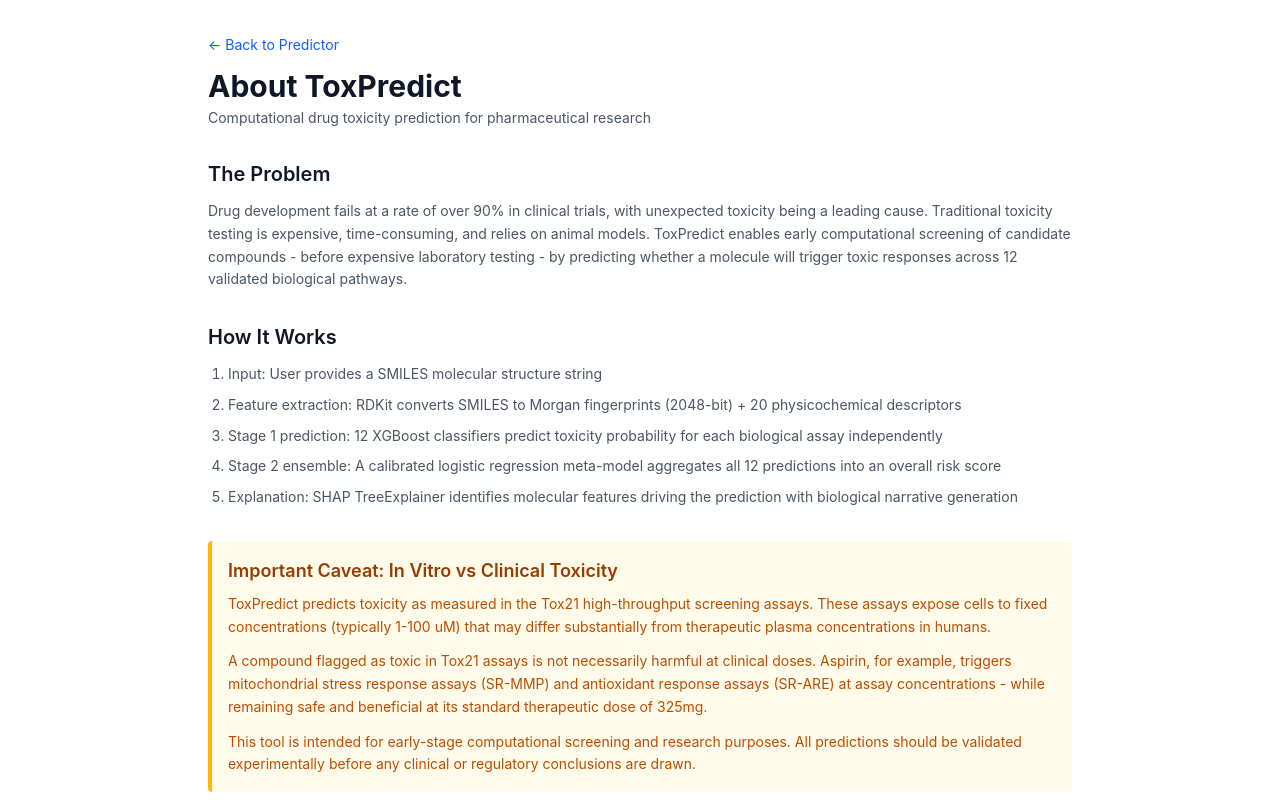
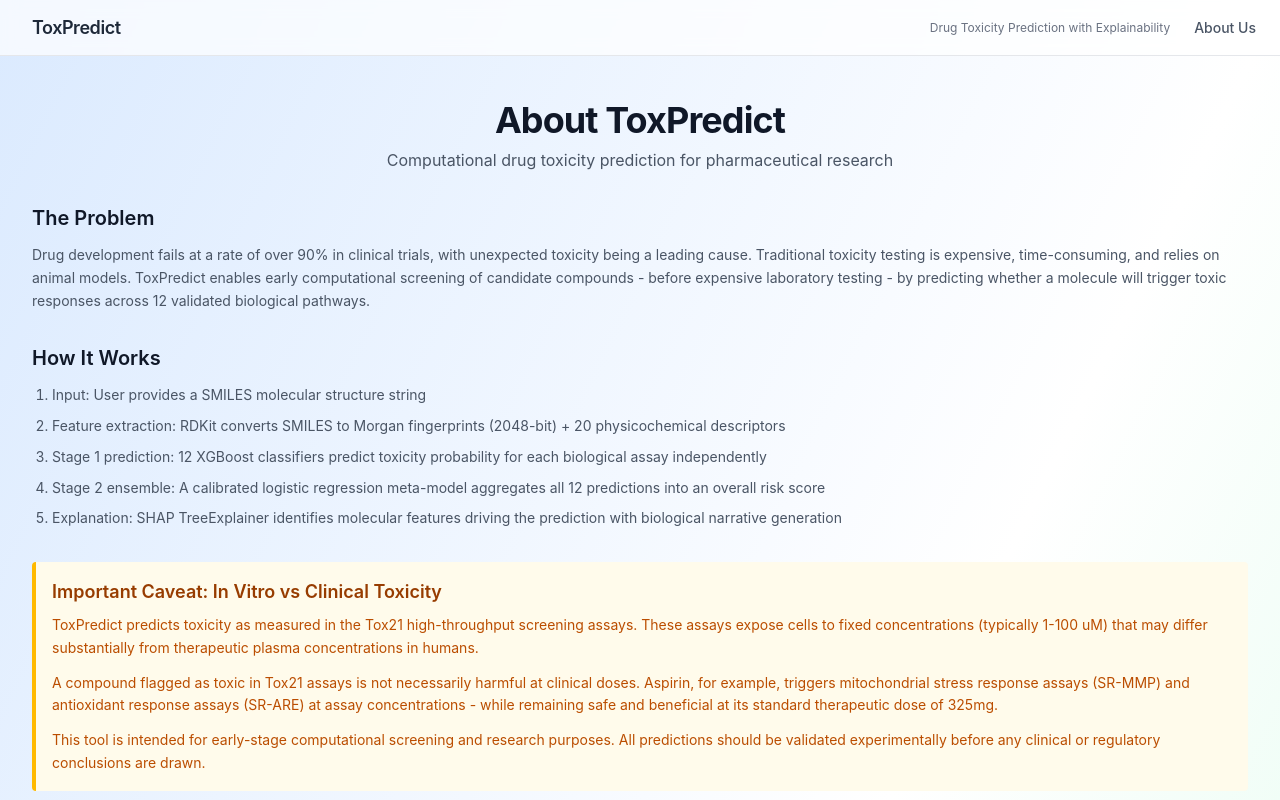
Before and after one commit to shaswattrivedi/ToxPredict, a React (Vite) app in the folder frontend/: page /about in a window 1280 px wide. Shown: the top 800 px of the page. Built offline with nearby package versions, Linux system fonts and the light colour scheme.

Commit message:
UI/UX: Draft 2

```diff
--- a/frontend/src/components/ui/Header.jsx
+++ b/frontend/src/components/ui/Header.jsx
@@ -1,4 +1,5 @@
 import PropTypes from 'prop-types'
+import { Link } from 'react-router-dom'
 
 function Header({ title, tagline }) {
   return (
@@ -19,11 +20,19 @@ function Header({ title, tagline }) {
         }
       `}</style>
       <div className="mx-auto flex h-full w-full max-w-7xl items-center justify-between px-6">
-        <div className="flex items-center gap-2 animate-fade-in-up">
+        <Link to="/" className="flex items-center gap-2 animate-fade-in-up hover:opacity-80 transition-opacity">
           <span className="text-base"></span>
           <h1 className="text-lg font-semibold tracking-tight text-gray-800">{title}</h1>
+        </Link>
+        <div className="flex items-center gap-6">
+          <p className="hidden text-xs text-gray-500 md:block">{tagline}</p>
+          <Link
+            to="/about"
+            className="text-sm font-medium text-gray-600 transition-colors hover:text-gray-900"
+          >
+            About Us
+          </Link>
         </div>
-        <p className="hidden text-xs text-gray-500 md:block">{tagline}</p>
       </div>
     </header>
   )
--- a/frontend/src/pages/About.jsx
+++ b/frontend/src/pages/About.jsx
@@ -1,4 +1,6 @@
 import { Link } from 'react-router-dom'
+import Header from '../components/ui/Header'
+import Container from '../components/ui/Container'
 
 const PERFORMANCE_ROWS = [
   ['NR-AR', 'Androgen Receptor', '0.759', 'Nuclear Receptor'],
@@ -35,18 +37,19 @@ const FRONTEND_STACK = [
 
 function About() {
   return (
-    <div className="max-w-4xl mx-auto px-4 py-8">
-      <header>
-        <Link to="/" className="text-sm text-blue-600 hover:text-blue-700 hover:underline">
-          ← Back to Predictor
-        </Link>
-        <h1 className="mt-3 text-3xl font-bold text-gray-900">About ToxPredict</h1>
-        <p className="mt-1 text-sm text-gray-600">
-          Computational drug toxicity prediction for pharmaceutical research
-        </p>
-      </header>
+    <div className="min-h-screen bg-gradient-to-br from-blue-100 via-white to-emerald-100 text-gray-900">
+      <Header title="ToxPredict" tagline="Drug Toxicity Prediction with Explainability" />
 
-      <section>
+      <main className="pt-14">
+        <Container className="max-w-4xl mx-auto px-4 py-8">
+          <header className="mb-8">
+            <h1 className="mt-3 text-4xl font-bold text-gray-900 text-center tracking-tight">About ToxPredict</h1>
+            <p className="mt-2 text-base text-gray-600 text-center">
+              Computational drug toxicity prediction for pharmaceutical research
+            </p>
+          </header>
+
+          <section>
         <h2 className="text-xl font-semibold text-gray-900 mb-3 mt-8">The Problem</h2>
         <p className="text-sm text-gray-600 leading-relaxed">
           Drug development fails at a rate of over 90% in clinical trials, with unexpected
@@ -211,6 +214,17 @@ function About() {
           compounds with confirmed labels for that specific assay.
         </p>
       </section>
+        </Container>
+      </main>
+
+      {/* Footer */}
+      <footer className="mt-16 border-t border-gray-200 bg-white py-8">
+        <div className="mx-auto max-w-7xl px-4 sm:px-6 lg:px-8">
+          <p className="text-center text-sm text-gray-600">
+            ToxPredict © 2026 | Track A - CodeCure AI Hackathon @ IIT BHU SPIRIT
+          </p>
+        </div>
+      </footer>
     </div>
   )
 }
```
